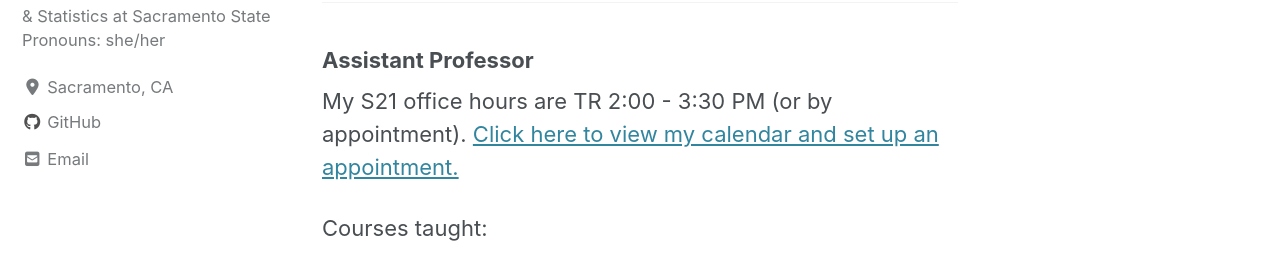
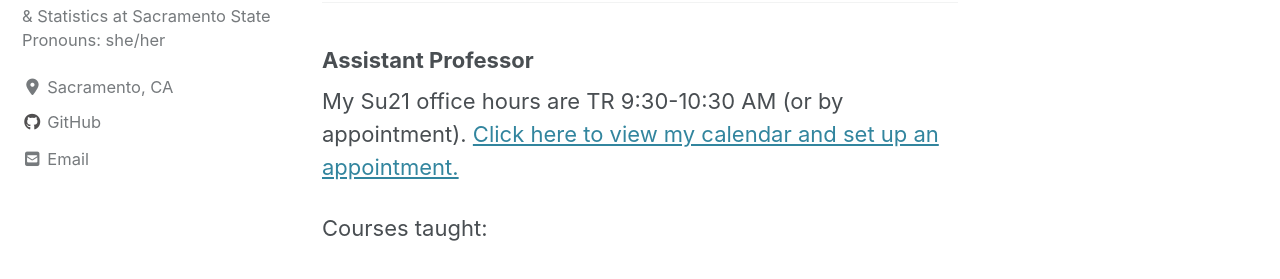
Before and after one commit to lgpcappiello/lgpcappiello.github.io, a Jekyll site: the page built from teaching/index.md, in a window 1280 px wide and 900 px high. Shown: the part 295-574 px from the top of the window. Built offline with Jekyll 4.4.1, drawn with Linux system fonts in a browser that asks for light colours; cached includes are drawn as plain includes; nearby versions of some CDN libraries; a script bundle is joined from its source files by our own code; library files that are not in the unit come from our copies.

Commit message:
Update index.md

```diff
--- a/teaching/index.md
+++ b/teaching/index.md
@@ -7,7 +7,7 @@ author_profile: true
 
 ## Department of Mathematics & Statistics at Sacramento State
 ### Assistant Professor
-My S21 office hours are TR 2:00 - 3:30 PM (or by appointment). <a href="https://calendly.com/lcappiello/30min">Click here to view my calendar and set up an appointment.</a>
+My Su21 office hours are TR 9:30-10:30 AM (or by appointment). <a href="https://calendly.com/lcappiello/30min">Click here to view my calendar and set up an appointment.</a>
 
 Courses taught:
 
```
